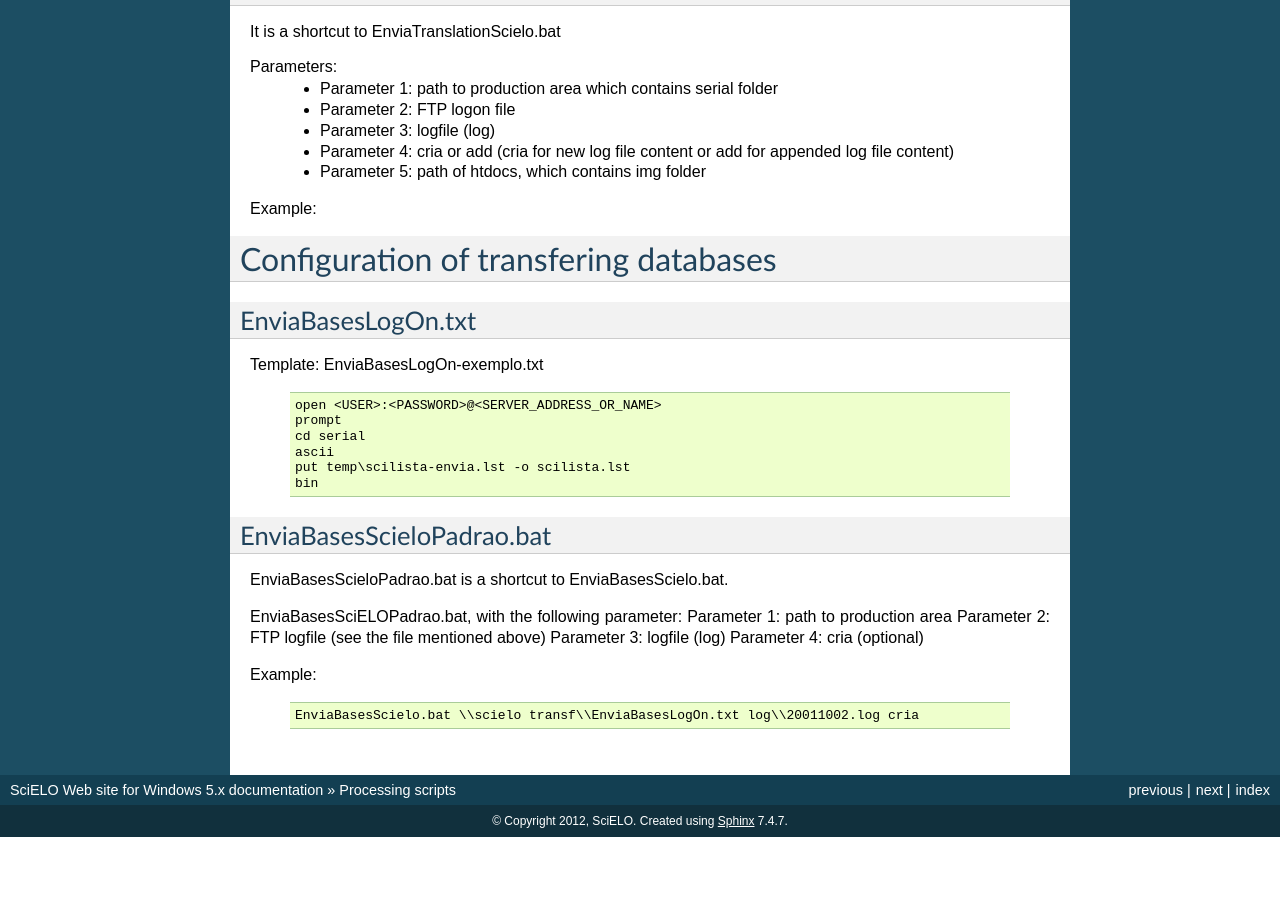
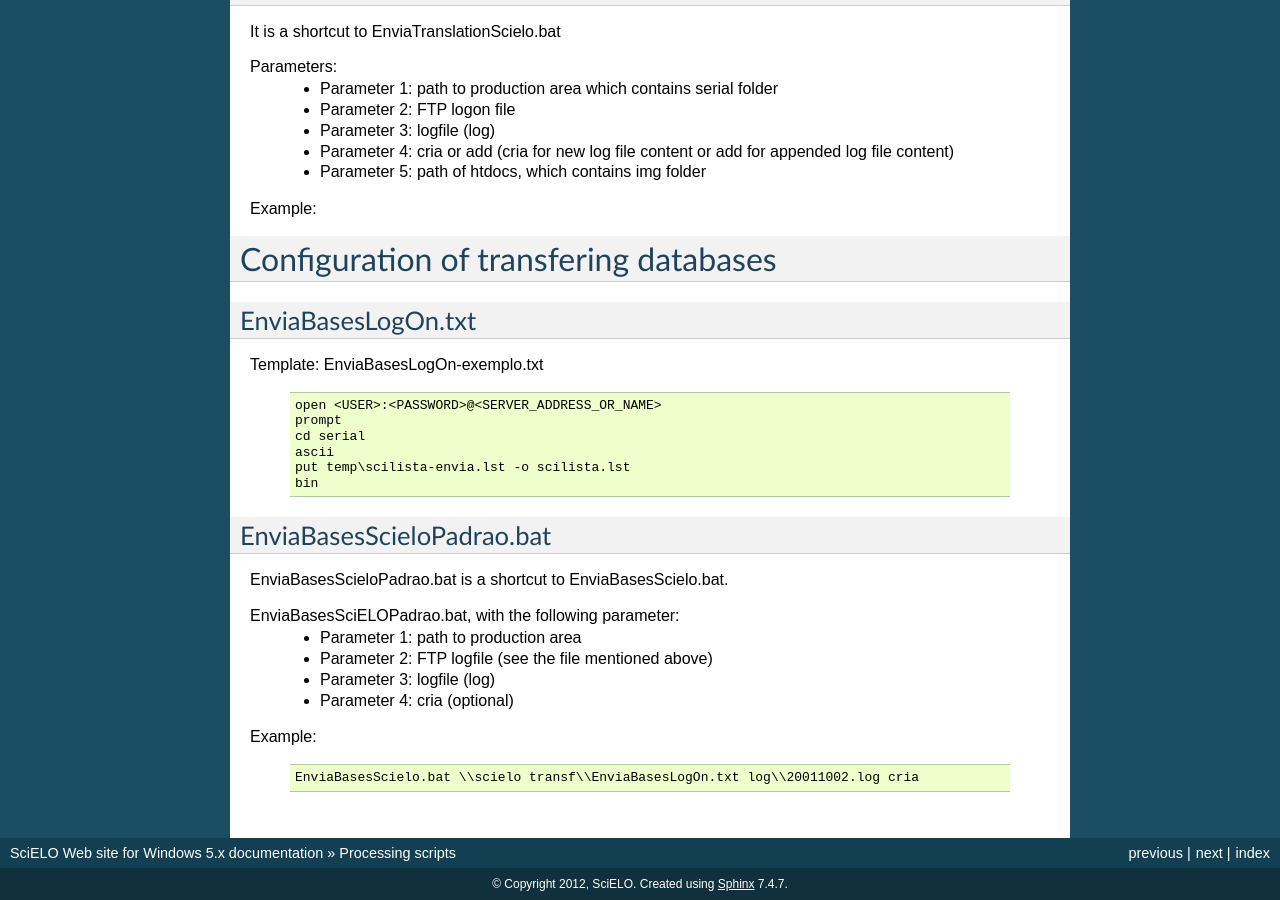
Before and after one commit to scieloorg/Web-Windows, a Sphinx documentation site: the page built from docs/source/howtoconfigure.rst, in a window 1280 px wide and 900 px high, scrolled down 1229 px. Built offline with Sphinx 7.4.7, drawn with Linux system fonts in a browser that asks for light colours; formulas are drawn with MathJax 3; before the commit the page ends 2066 px from its top, so only the background shows below that.

Commit message:
Documentation

```diff
--- a/docs/source/howtoconfigure.rst
+++ b/docs/source/howtoconfigure.rst
@@ -113,10 +113,10 @@ EnviaBasesScieloPadrao.bat
 EnviaBasesScieloPadrao.bat is a shortcut to EnviaBasesScielo.bat.
 
 EnviaBasesSciELOPadrao.bat, with the following parameter:
-Parameter 1: path to production area
-Parameter 2: FTP logfile (see the file mentioned above)
-Parameter 3: logfile (log)
-Parameter 4: cria (optional)
+    - Parameter 1: path to production area
+    - Parameter 2: FTP logfile (see the file mentioned above)
+    - Parameter 3: logfile (log)
+    - Parameter 4: cria (optional)
 
 Example:
 
```
